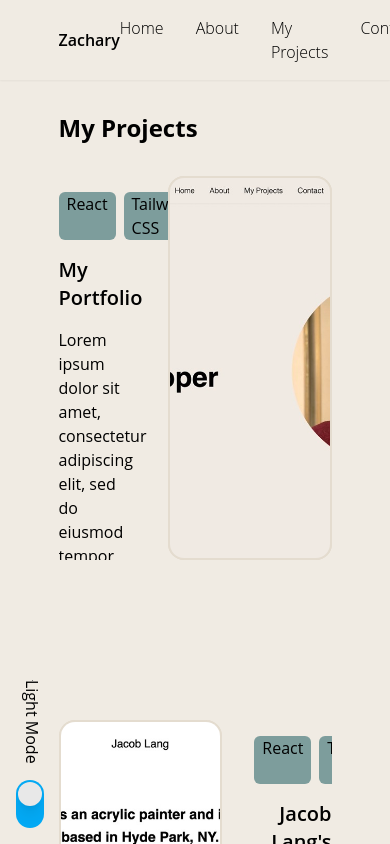
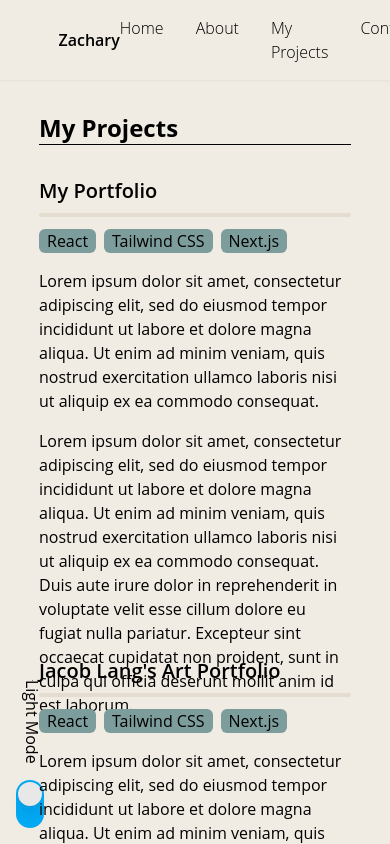
Before and after one commit to Lucycat0511/Portfolio, a Next.js app: page /my-projects in a window 390 px wide. Shown: the top 844 px of the page. Built offline with nearby package versions, Linux system fonts and the light colour scheme.

Commit message:
responsive design update

```diff
--- a/src/app/components/main/About.jsx
+++ b/src/app/components/main/About.jsx
@@ -9,17 +9,19 @@ export default function About() {
   });
   return (
     <div ref={ref} className="flex w-full justify-center">
-      <div className="flex flex-col gap-8  w-3/5">
+      <div className="flex flex-col gap-8  w-4/5 ">
         <h1
           className={`self-left text-2xl font-bold
         ${inView ? "opacity-100 translate-y-0" : "opacity-0 translate-y-12"}
         transition-all ease-out delay-200 duration-1000`}
         >
           About Me
+          <hr />
         </h1>
+
         <div className="flex gap-8">
           <div
-            className={`flex flex-col gap-2 leading-7 w-4/5
+            className={`flex flex-col gap-2 leading-7 w-full md:w-4/5
             ${inView ? "opacity-100 translate-y-0" : "opacity-0 translate-y-12"}
             transition-all ease-out duration-1000`}
           >
@@ -92,7 +94,10 @@ export default function About() {
               <br />
               ~languages I use and plan to learn~ */}
           </div>
-          <div className="h-full px-4 flex flex-col gap-8  w-1/5 text-xs rounded-2xl">
+          <div
+            className="h-full px-4 hidden flex-col gap-8  w-1/5 text-xs rounded-2xl
+          md:flex"
+          >
             <div
               className={`flex flex-col gap-1 text-center
             ${inView ? "opacity-100 translate-y-0" : "opacity-0 translate-y-12"}
--- a/src/app/components/main/Navbar.jsx
+++ b/src/app/components/main/Navbar.jsx
@@ -13,33 +13,33 @@ export default function Navbar() {
     dark:bg-quaternary
     transition-all ease-linear duration-150 `}
     >
-      <p className="font-semibold text-md w-20">Zachary</p>
+      <p className="font-semibold text-md">Zachary</p>
       <nav className="grow">
-        <ul className="flex gap-8 justify-center">
+        <ul className="flex gap-8 justify-center text-md">
           <Link
             href="/"
-            className="font-light text-md hover:text-quaternary hover:underline
+            className="font-light hover:text-quaternary hover:underline
             dark:hover:text-secondary"
           >
             Home
           </Link>
           <Link
             href="/about"
-            className="font-light text-md hover:text-quaternary hover:underline
+            className="font-light hover:text-quaternary hover:underline
             dark:hover:text-secondary"
           >
             About
           </Link>
           <Link
             href="/my-projects"
-            className="font-light text-md hover:text-quaternary hover:underline
+            className="font-light hover:text-quaternary hover:underline
             dark:hover:text-secondary"
           >
             My Projects
           </Link>
           <Link
             href="/contact"
-            className="font-light text-md hover:text-quaternary hover:underline
+            className="font-light hover:text-quaternary hover:underline
             dark:hover:text-secondary"
           >
             Contact
--- a/src/app/components/main/Projects.jsx
+++ b/src/app/components/main/Projects.jsx
@@ -39,15 +39,18 @@ export default function Projects() {
     triggerOnce: true,
   });
   return (
-    <div ref={ref} className="flex flex-col gap-8 w-full">
-      <h1
-        className={`self-left text-2xl font-bold
+    <div ref={ref} className="flex flex-col gap-8 w-full items-center">
+      <div className="self-left md:w-full w-4/5 flex flex-col">
+        <h1
+          className={`text-2xl font-bold
         ${inView ? "opacity-100 translate-y-0" : "opacity-0 translate-y-12"}
         transition-all ease-out delay-500 duration-1000`}
-      >
-        My Projects
-      </h1>
-      <div className="flex flex-col gap-40 w-full">
+        >
+          My Projects
+          <hr />
+        </h1>
+      </div>
+      <div className="flex flex-col md:gap-40 gap-24 w-4/5 md:w-full">
         {projects.map((project, index) => {
           const isEven = index % 2 === 0;
           return (
--- a/src/app/components/util/ProjectCard.jsx
+++ b/src/app/components/util/ProjectCard.jsx
@@ -16,12 +16,16 @@ export default function ProjectCard({
   return (
     <div
       ref={ref}
-      className={`flex h-96 ${rightOrientation && "flex-row-reverse"}
+      className={`flex flex-col md:flex-row h-96 ${
+        rightOrientation && "md:flex-row-reverse"
+      }
       ${inView ? "opacity-100 translate-y-0" : "opacity-0 translate-y-12"}
-      transition-all ease-out delay-200 duration-1000`}
+      transition-all ease-out delay-200 duration-1000
+      `}
     >
+      <h2 className="text-xl font-semibold mb-2 md:hidden">{title}</h2>
       <div
-        className="relative w-3/5 bg-secondary rounded-2xl
+        className="relative w-full md:w-3/5 bg-secondary h-full rounded-2xl
       dark:bg-tertiary"
       >
         <Image
@@ -38,16 +42,16 @@ export default function ProjectCard({
       </div>
 
       <div
-        className={`w-2/5 z-10  overflow-clip ${
-          rightOrientation ? "mr-auto" : "ml-auto text-right"
+        className={`w-full md:w-2/5 z-10  overflow-clip ${
+          rightOrientation ? "md:mr-auto" : "md:ml-auto md:text-right"
         }`}
       >
         <div
           className={`flex flex-col gap-4 py-4 ${
-            rightOrientation ? "pr-8" : "pl-8"
+            rightOrientation ? "md:pr-8" : "md:pl-8"
           }`}
         >
-          <div className={`flex gap-2 ${!rightOrientation && "ml-auto"}`}>
+          <div className={`flex gap-2 ${!rightOrientation && "md:ml-auto"}`}>
             {languages.map((language, index) => {
               return (
                 <span key={index} className="bg-tertiary px-2 rounded-md">
@@ -56,7 +60,7 @@ export default function ProjectCard({
               );
             })}
           </div>
-          <h2 className="text-xl font-semibold">{title}</h2>
+          <h2 className="text-xl font-semibold hidden md:block">{title}</h2>
           <p>{description}</p>
           <p>{story}</p>
         </div>
--- a/src/app/layout.js
+++ b/src/app/layout.js
@@ -33,7 +33,7 @@ export default function RootLayout({ children }) {
       >
         <DarkModeSwitch />
         <Navbar />
-        <main className="flex flex-col gap-52  mx-body my-8">{children}</main>
+        <main className="flex flex-col gap-52 md:mx-body my-8">{children}</main>
         <Footer />
       </body>
     </html>
```
Also changed, not shown: src/app/components/main/Hero.jsx (+41 -20 lines).
